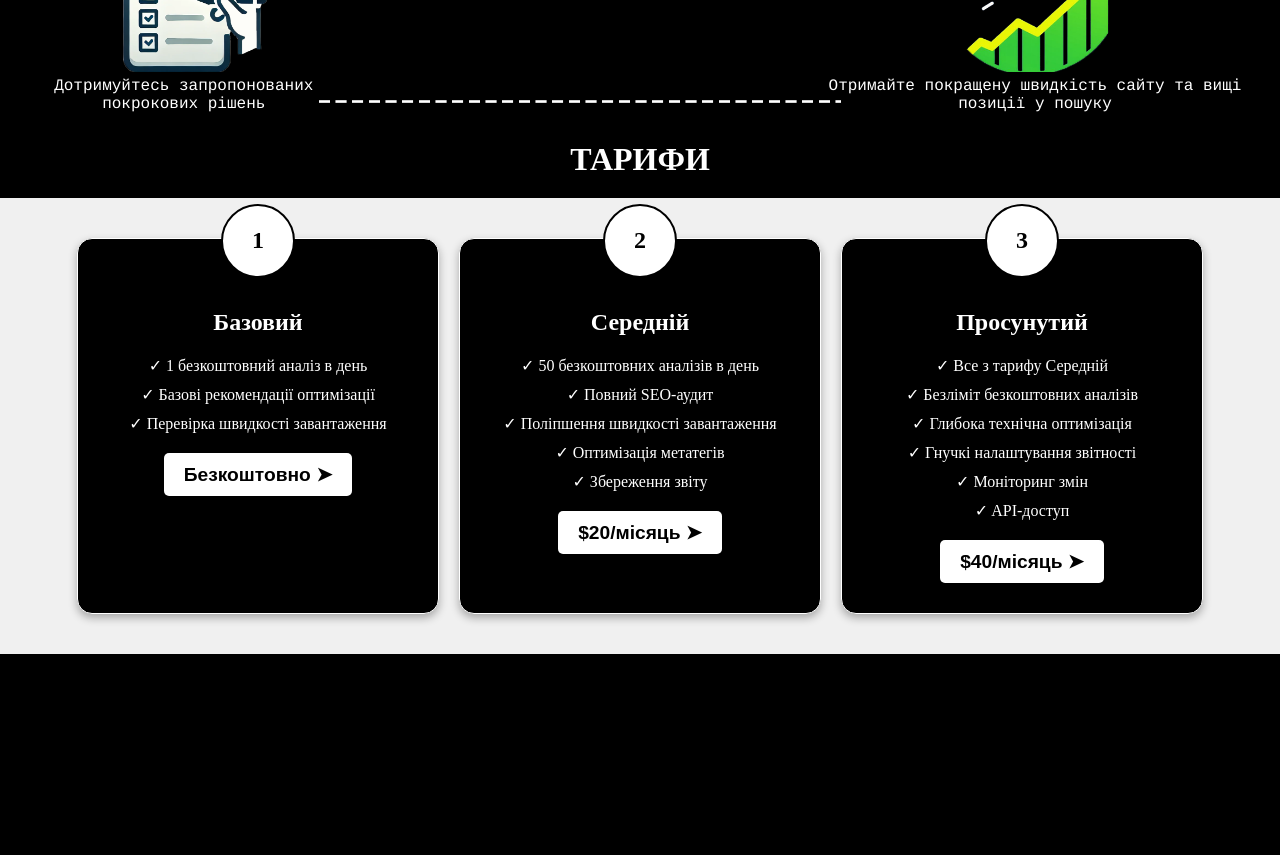
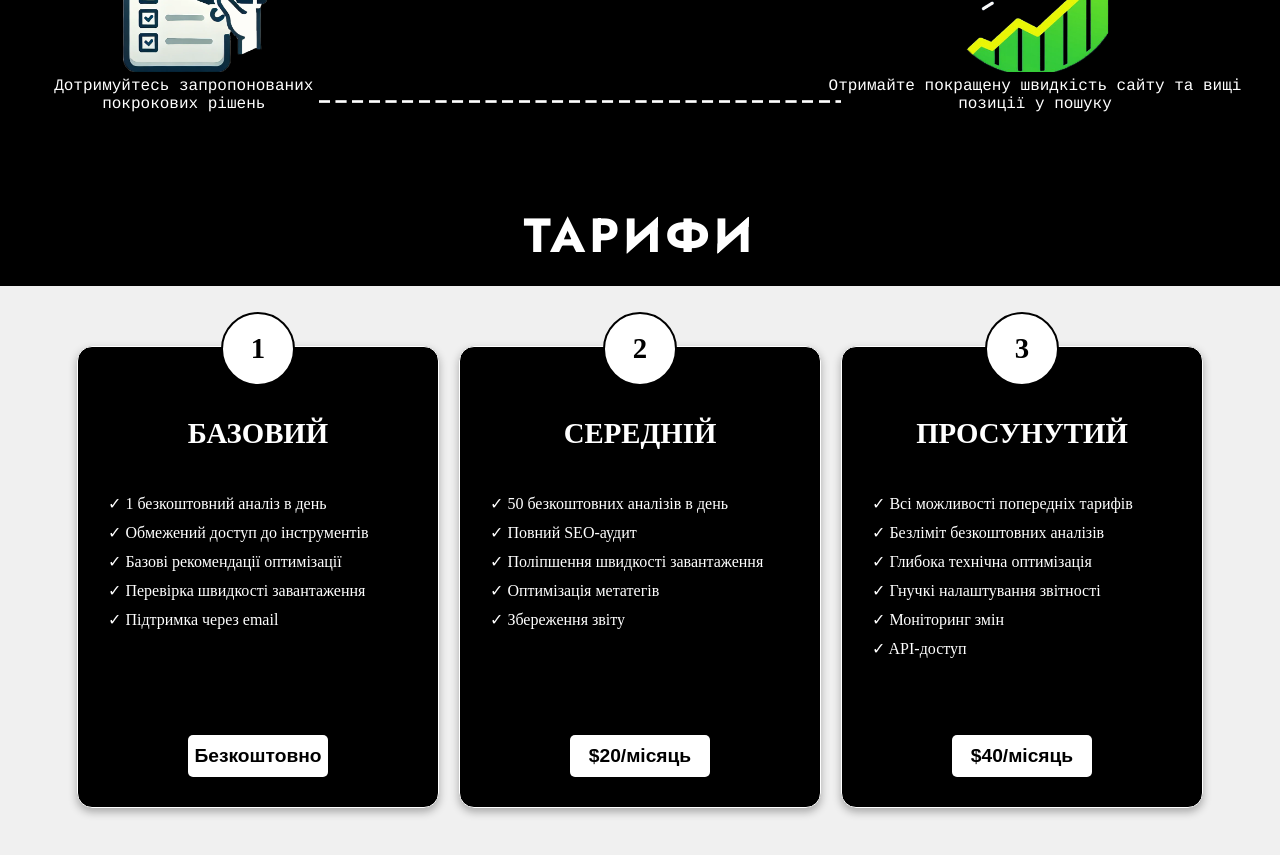
Before and after one commit to SSSkeletry/RateWebPage, a React (Create React App) app in the folder client/: page / in a window 1280 px wide. Shown: the part 1840-2695 px from the top of the page. Before the commit the page ends 2494 px from the top, so only its background shows below. Built offline with nearby package versions, Linux system fonts and the light colour scheme; a web font is replaced by a local one.

Commit message:
Enhance pricing section with animations, update plan names, and improve layout and styles for better user experience

```diff
--- a/client/src/pages/Home/Home.jsx
+++ b/client/src/pages/Home/Home.jsx
@@ -8,21 +8,30 @@ const fadeInUp = {
   hidden: { opacity: 0, y: -50 },
   visible: { opacity: 1, y: 0, transition: { duration: 0.8, ease: "easeOut" } },
 };
-
+const priceVariants = {
+  hidden: { opacity: 0, scale: 0.8 },
+  visible: {
+    opacity: 1,
+    scale: 1,
+    transition: { duration: 0.6, ease: "easeOut" },
+  },
+};
 const plans = [
   {
     id: 1,
-    name: "Базовий",
+    name: "БАЗОВИЙ",
     price: "Безкоштовно",
     features: [
       "1 безкоштовний аналіз в день",
+      "Обмежений доступ до інструментів",
       "Базові рекомендації оптимізації",
       "Перевірка швидкості завантаження",
+      "Підтримка через email",
     ],
   },
   {
     id: 2,
-    name: "Середній",
+    name: "СЕРЕДНІЙ",
     price: "$20/місяць",
     features: [
       "50 безкоштовних аналізів в день",
@@ -34,10 +43,10 @@ const plans = [
   },
   {
     id: 3,
-    name: "Просунутий",
+    name: "ПРОСУНУТИЙ",
     price: "$40/місяць",
     features: [
-      "Все з тарифу Середній",
+      "Всі можливості попередніх тарифів",
       "Безліміт безкоштовних аналізів",
       "Глибока технічна оптимізація",
       "Гнучкі налаштування звітності",
@@ -55,10 +64,15 @@ const Home = () => {
     const observer = new IntersectionObserver(
       (entries) => {
         entries.forEach((entry) => {
-          setIsVisible((prev) => ({
-            ...prev,
-            [entry.target.dataset.animate]: entry.isIntersecting,
-          }));
+          if (
+            entry.isIntersecting &&
+            !isVisible[entry.target.dataset.animate]
+          ) {
+            setIsVisible((prev) => ({
+              ...prev,
+              [entry.target.dataset.animate]: true,
+            }));
+          }
         });
       },
       { threshold: 0.3 }
@@ -67,7 +81,8 @@ const Home = () => {
     sections.forEach((section) => observer.observe(section));
 
     return () => sections.forEach((section) => observer.unobserve(section));
-  }, []);
+  }, [isVisible]);
+
   return (
     <main>
       <section className={styles.promoSection}>
@@ -219,11 +234,19 @@ const Home = () => {
         </motion.div>
       </section>
 
-      <section>
+      <motion.section
+        initial="hidden"
+        whileInView="visible"
+        viewport={{ once: true, amount: 0.2 }}
+      >
         <div className={styles.header}>ТАРИФИ</div>
         <div className={styles.pricingContainer}>
           {plans.map((plan) => (
-            <div key={plan.id} className={styles.planCard}>
+            <motion.div
+              key={plan.id}
+              className={styles.planCard}
+              variants={priceVariants}
+            >
               <div className={styles.planNumber}>{plan.id}</div>
               <h2 className={styles.planTitle}>{plan.name}</h2>
               <ul className={styles.planFeatures}>
@@ -231,11 +254,13 @@ const Home = () => {
                   <li key={i}>✓ {feature}</li>
                 ))}
               </ul>
-              <button className={styles.planButton}>{plan.price} ➤</button>
-            </div>
+              <button className={styles.planButton}>
+                {plan.price} <i className="bi bi-arrow-right"></i>
+              </button>
+            </motion.div>
           ))}
         </div>
-      </section>
+      </motion.section>
     </main>
   );
 };
--- a/client/src/pages/Home/ui/Home.module.css
+++ b/client/src/pages/Home/ui/Home.module.css
@@ -293,33 +293,39 @@ nav {
 
 /*Pricing section*/
 
-.header {
-  background: black;
-  color: white;
-  text-align: center;
-  padding: 20px;
-  font-size: 2rem;
-  font-weight: bold;
-}
-
 .pricingContainer {
   display: flex;
   justify-content: center;
   gap: 20px;
-  padding: 40px;
+  padding: 60px 40px;
   background: #f0f0f0;
+  align-items: flex-start;
+}
+
+.header {
+  background: black;
+  font-family: "Jost", sans-serif;
+  color: white;
+  text-align: center;
+  padding: 10vh 2vh 2vh;
+  font-size: 3rem;
+  letter-spacing: 4px;
+  font-weight: bold;
 }
 
 .planCard {
-  background: #000;
+  background: black;
   color: white;
   padding: 30px;
   border-radius: 15px;
   box-shadow: 0 4px 8px rgba(0, 0, 0, 0.3);
-  text-align: center;
+  text-align: left;
   width: 300px;
   position: relative;
   border: 1px solid white;
+  display: flex;
+  flex-direction: column;
+  min-height: 400px;
 }
 
 .planNumber {
@@ -331,17 +337,18 @@ nav {
   display: flex;
   align-items: center;
   justify-content: center;
-  font-size: 1.5rem;
+  font-size: 1.8rem;
   font-weight: bold;
   position: absolute;
   top: -35px;
   left: 50%;
   transform: translateX(-50%);
-  border: 2px solid black;
+  border: 2.4px solid black;
 }
 
 .planTitle {
-  font-size: 1.5rem;
+  font-size: 1.8rem;
+  text-align: center;
   font-weight: bold;
   margin-top: 40px;
 }
@@ -366,9 +373,32 @@ nav {
   font-size: 1.2rem;
   font-weight: bold;
   cursor: pointer;
-  transition: background 0.3s;
+  transition: all 0.3s ease;
+  margin-top: auto;
+  align-self: center;
+  display: flex;
+  align-items: center;
+  justify-content: center;
+  width: 11vw;
+  overflow: hidden;
+  position: relative;
+  white-space: nowrap;
+}
+
+.planButton i {
+  opacity: 0;
+  transform: translateX(-10px);
+  transition: opacity 0.3s ease, transform 0.3s ease;
+  position: absolute;
+  right: 15px;
 }
 
 .planButton:hover {
-  background: #ddd;
+  width: 13vw;
+  padding-right: 5vw;
 }
+
+.planButton:hover i {
+  opacity: 1;
+  transform: translateX(0);
+}
```
Also changed, not shown: client/src/pages/Home/ui/SectionButton.module.css (added, +22 -0 lines), client/src/pages/Home/ui/button.jsx (added).
